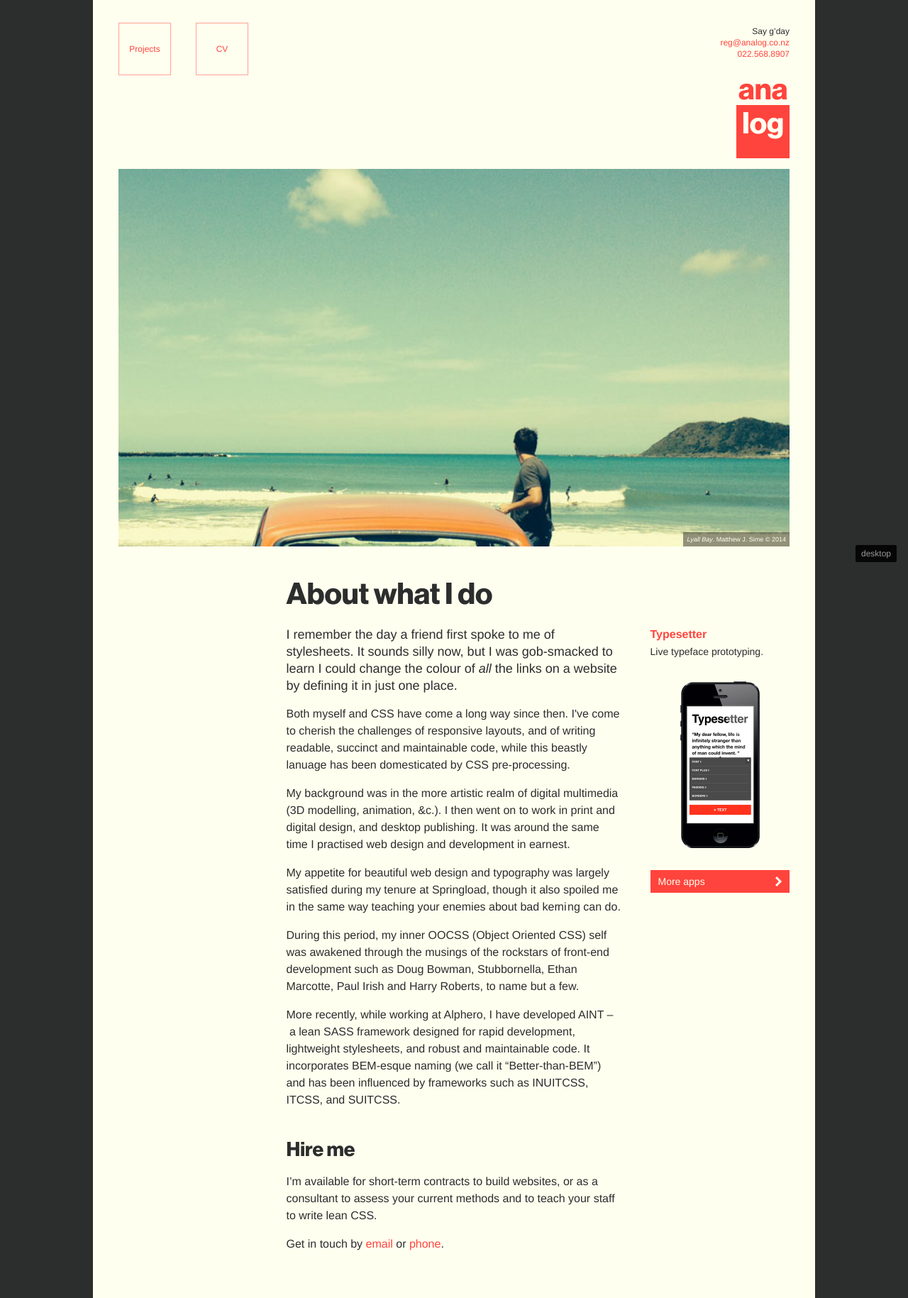
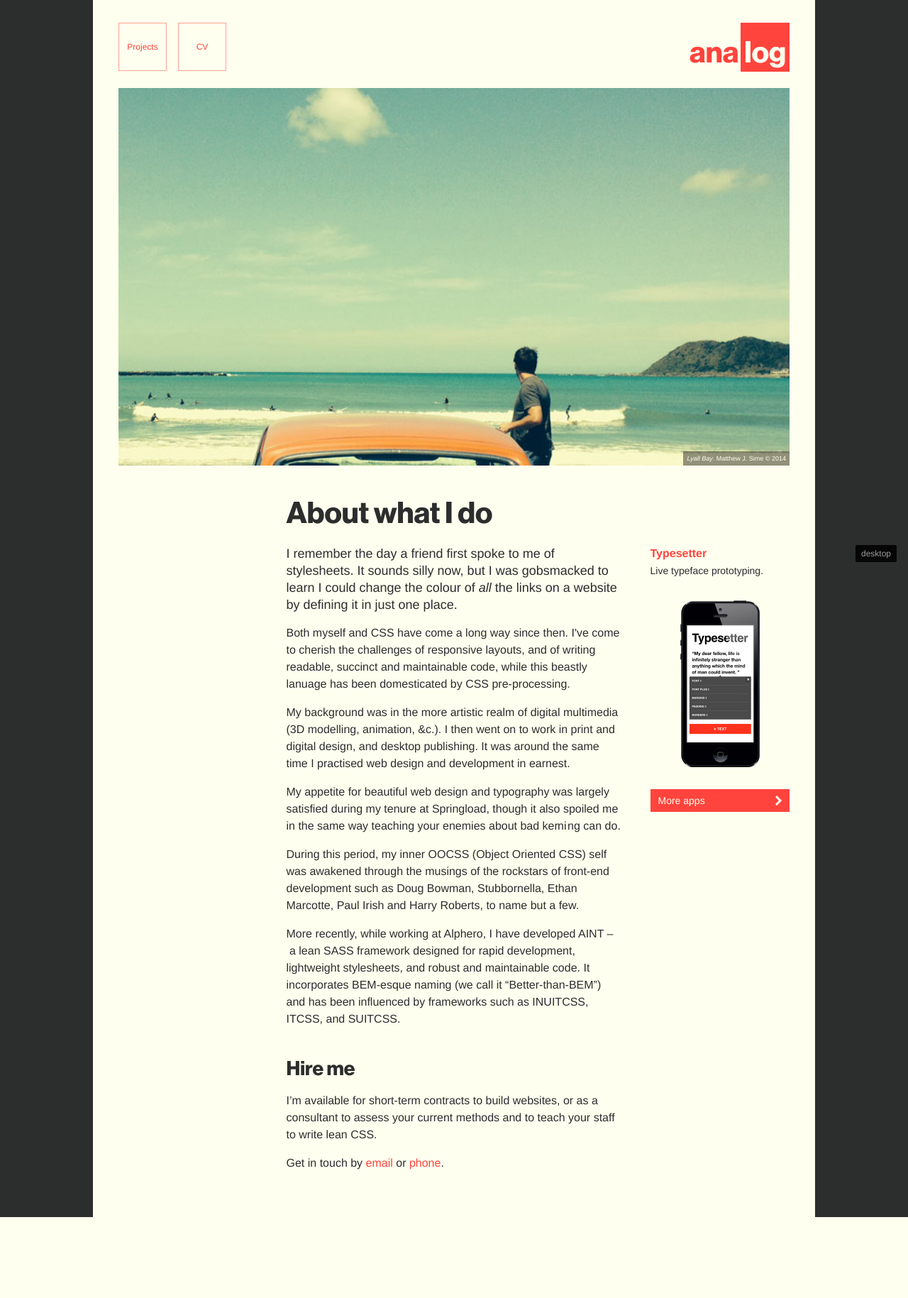
Before and after one commit to simefield/analog, a PHP site: page /index.php in a window 1280 px wide. Shown: the whole page at 71% size. After the commit the page ends 1715 px from the top, so only its background shows below. Run offline with PHP 8.4, Linux system fonts and the light colour scheme; style sheets or scripts are compiled from the project's sources.

Commit message:
Update page header and general tweaks

```diff
--- a/index-view.php
+++ b/index-view.php
@@ -4,7 +4,7 @@
   </div><!-- /grid__item
   --><div class="grid__item  tablet-one-half  push--tablet-one-quarter">
      <!-- <h1>Welcome</h1> -->
-     <p class="lead">I remember the day a friend first spoke to me of stylesheets. It sounds silly now, but I was gob-smacked to learn I could change the colour of <i>all</i> the links on a website by defining it in just one place.</p>
+     <p class="lead">I remember the day a friend first spoke to me of stylesheets. It sounds silly now, but I was gobsmacked to learn I could change the colour of <i>all</i> the links on a website by defining it in just one place.</p>
      <p>Both myself and CSS have come a long way since then. I've come to cherish the challenges of responsive layouts, and of writing readable, succinct and maintainable code, while this beastly lanuage has been domesticated by CSS pre-processing.</p>
      <p>My background was in the more artistic realm of digital multimedia (3D modelling, animation, &c.). I then went on to work in print and digital design, and desktop publishing. It was around the same time I practised web design and development in earnest.</p>
      <p>My appetite for beautiful web design and typography was largely satisfied during my tenure at Springload, though it also spoiled me in the same way teaching your enemies about bad ke<span style="letter-spacing: -.05em;">r</span>n<span style="letter-spacing: .1em;">i</span>ng can do.</p>
--- a/sass/_analog.scss
+++ b/sass/_analog.scss
@@ -174,9 +174,9 @@ body { background-color: $black; }
   background-color: $paper;
   margin-left: auto;
   margin-right: auto;
-  padding: $grid-unit/2 $grid-unit*1 $grid-unit*3;
+  padding: $grid-unit $grid-unit*1 $grid-unit*3;
   @media (min-width: $screen-md) {
-    padding: $grid-unit $grid-unit*1 $grid-unit*4;
+    padding: $grid-unit*2 $grid-unit*1 $grid-unit*4;
   }
 }
 
@@ -197,9 +197,9 @@ button, .button, %button {
     margin-right: 0;
   }
   .glyph { margin-left: auto; }
-  @media (min-width: $screen-md) {
-    margin-right: $v-grid-unit;
-  }
+  // @media (min-width: $screen-md) {
+  //   margin-right: $grid-unit;
+  // }
   &:focus,
   &:hover,
   &:active,
@@ -215,28 +215,32 @@ button, .button, %button {
   }
 }
 
+$nav-button-sm: 57px;
+$nav-button-lg: 68px;
 // <ul>
 .main-nav {
-  margin-top: 8px;
-  @media (min-width: $screen-md) { margin-top: 16px; }
+  margin-top: 0;
+  margin-bottom: $grid-unit;
+  @media (min-width: $screen-md) { margin-bottom: $grid-unit*1.5; }
   list-style:none;
   margin-left:0;
   display: flex;
   a {
     @extend %button;
     @include font-size(10px);
-    width: 64px; // match logo square size
-    height: 64px;
+    width: $nav-button-sm; // match logo square size
+    height: $nav-button-sm;
     padding: 0;
     display: flex;
     align-items: center;
     justify-content: center;
     flex-shrink: 0;
+    margin-right: $grid-unit;
     @media (min-width: $screen-md) {
-      margin-right: 35px;
+      // margin-right: 35px;
       @include font-size(12px);
-      width: 74px; // match logo square size
-      height: 74px;
+      width: $nav-button-lg; // match logo square size
+      height: $nav-button-lg;
     }
     background-color: transparent;
     color: $red;
@@ -250,19 +254,19 @@ button, .button, %button {
   }
 }
 
-// <ul>
-.contact {
-  margin-top: 0;
-  position: relative;
-  top: 9px;
-  @include font-size(9px, 16px);
-  text-align: right;
-  @media (min-width: $screen-md) {
-    @include font-size(12px, 16px);
-    top: 20px;
-    display: block;
-  }
-}
+// // <ul>
+// .contact {
+//   margin-top: 0;
+//   position: relative;
+//   top: 9px;
+//   @include font-size(9px, 16px);
+//   text-align: right;
+//   @media (min-width: $screen-md) {
+//     @include font-size(12px, 16px);
+//     top: 20px;
+//     display: block;
+//   }
+// }
 
 // Image version
 // .logo {
@@ -281,32 +285,85 @@ button, .button, %button {
 
 // Text version
 // <a>
+// .logo {
+//   @include font-size(34px, 34px); // line-height 1
+//   @media (min-width: $screen-md) {
+//     @include font-size(42px, 42px);
+//   }
+//   @extend %neueHaasGrotesk;
+//   @extend %fix-webkit-font-rendering;
+//   display: inline-flex;
+//   flex-direction: column;
+//   align-items: center;
+//   margin-bottom: 42px;
+//   &:focus,
+//   &:hover,
+//   &:active {
+//     .logo-log::before { background-color: $black; }
+//   }
+// }
+//
+// // .logo-ana {}
+//
+// .logo-log {
+//   position: relative;
+//   padding-top: 6px;
+//   padding-left: $grid-unit/2;
+//   padding-right: $grid-unit/2;
+//   color: $paper;
+//   z-index: 1;
+//   &::before {
+//     position: absolute;
+//     content: "";
+//     background-color: $red;
+//     display: block;
+//     width: 100%;
+//     padding-top: 100%; // square
+//     top: 0;
+//     left: 0;
+//     z-index: -1;
+//   }
+// }
+
+// .logo-wrapper {
+//   display: flex;
+//   justify-content: flex-end;
+// }
+
 .logo {
-  // @include font-size(42px);
   @include font-size(34px, 34px); // line-height 1
   @media (min-width: $screen-md) {
     @include font-size(42px, 42px);
   }
   @extend %neueHaasGrotesk;
   @extend %fix-webkit-font-rendering;
-  display: inline-flex;
-  flex-direction: column;
+  display: flex;
   align-items: center;
-  margin-bottom: 42px;
+  height: $nav-button-sm;
+  @media (min-width: $screen-md) { height: $nav-button-lg; }
   &:focus,
   &:hover,
   &:active {
     .logo-log::before { background-color: $black; }
   }
+  span {
+    display: flex;
+    align-items: flex-end;
+    padding-bottom: 4px;
+    height: $nav-button-sm;
+    @media (min-width: $screen-md) { height: $nav-button-lg; }
+  }
 }
 
-// .logo-ana {}
+.logo-ana {
+  margin-left: auto; // right align
+  padding-right: 3px;
+}
 
 .logo-log {
   position: relative;
-  padding-top: 6px;
-  padding-left: $grid-unit/2;
-  padding-right: $grid-unit/2;
+  padding-left: 5px;
+  padding-right: 5px;
   color: $paper;
   z-index: 1;
   &::before {
@@ -405,17 +462,14 @@ button, .button, %button {
 // <div>
 .cv {
   ul {
-    @extend %list-reset;
-    li {
-        position: relative;
-    }
+    list-style: none;
+    margin-left: 0;
   }
   h3, h5 {
     text-transform: uppercase;
   }
   h2 {
-    @extend .m-t-xx;
-    border-bottom: 1px solid rgba($black, .5);
+    border-bottom: 1px solid rgba($black, .25);
     // 1 physical pixel on retina: https://excellenteasy.com/devblog/posts/how-to-target-physical-pixels-on-retina-screens-with-css/
     @media only screen and (-webkit-min-device-pixel-ratio: 2.00), only screen and (min--moz-device-pixel-ratio: 2.00), only screen and (-o-min-device-pixel-ratio: 2.00/1), only screen and (min-device-pixel-ratio: 2.00), only screen and (min-resolution: 192dpi), only screen and (min-resolution: 2.00dppx) {
       border-bottom: none;
@@ -426,7 +480,6 @@ button, .button, %button {
     }
   }
   h3 {
-    @extend .m-t-xx;
     span { // date range
       @include font-size(10px, 9px);
       display: inline-block;
@@ -437,7 +490,6 @@ button, .button, %button {
       vertical-align: 4px;
       height: 12px;
       letter-spacing: 0.5px;
-
       @media (min-width: $screen-lg) {
         @include font-size(11px, 10px);
         vertical-align: 7px;
@@ -446,9 +498,6 @@ button, .button, %button {
       }
     }
   }
-  h4 { @extend .m-t-xl; }
-  h4 + dl { @extend .m-t-sm; }
-  h5 { @extend .m-t-xx; }
 }
 
 // ------------------------------------
--- a/template.php
+++ b/template.php
@@ -33,19 +33,28 @@
                     </ul>
                </div><!-- /grid__item
             --><div class="grid__item  p-l-0-mobile  mobile-one-half  tablet-one-half  skinny-right-tablet">
-                   <ul class='nav  nav--stacked  contact'>
-                        <li class='hide_mobile'>Say g’day
-                        <li><a href="mailto:reg@analog.co.nz">reg@analog.co.nz</a>
-                        <li><a href="tel:+64-04-022-568-8907">022.568.8907</a>
-                    </ul>
+              <!-- <div class="logo-wrapper"> -->
+                  <a class="logo" href="">
+                    <span class="logo-ana">ana</span>
+                    <span class="logo-log">log</span>
+                    <!-- <img src="images/analog.png" alt="Analog logo"> -->
+                  </a>
+                  <!-- <ul class='nav  nav--stacked  contact'>
+                    <li class='hide_mobile'>Say g’day
+                    <li><a href="mailto:reg@analog.co.nz">reg@analog.co.nz</a>
+                    <li><a href="tel:+64-04-022-568-8907">022.568.8907</a>
+                  </ul> -->
+                <!-- </div> -->
                </div><!-- /grid__item
-            --><div class="grid__item  skinny-left-tablet  skinny-right-tablet text--right">
-                    <a class="logo" href="">
-                      <span class="logo-ana">ana</span>
-                      <span class="logo-log">log</span>
-                      <!-- <img src="images/analog.png" alt="Analog logo"> -->
-                    </a>
-               </div><!-- /grid__item
+            -->
+            <!-- <div class="grid__item  skinny-left-tablet  skinny-right-tablet text--right">
+                <ul class='nav  nav--stacked  contact'>
+                  <li class='hide_mobile'>Say g’day
+                  <li><a href="mailto:reg@analog.co.nz">reg@analog.co.nz</a>
+                  <li><a href="tel:+64-04-022-568-8907">022.568.8907</a>
+                </ul>
+               </div> -->
+               <!-- /grid__item
             --><?php if (isset($photoClass)) { ?><div class="grid__item  skinny-left-tablet  skinny-right-tablet">
                     <div><!-- must nest for skinny- type margins -->
                         <div class="hero">
```
Also changed, not shown: 1 other file.
